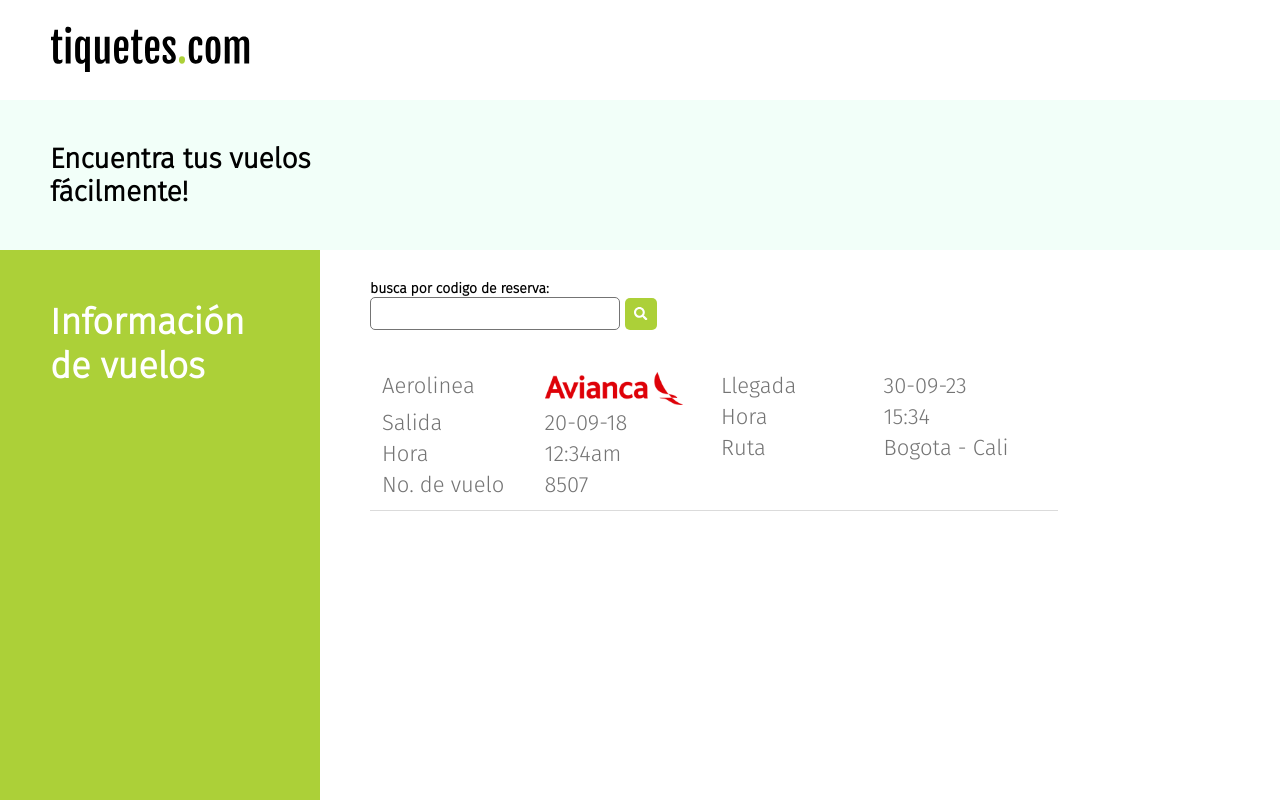
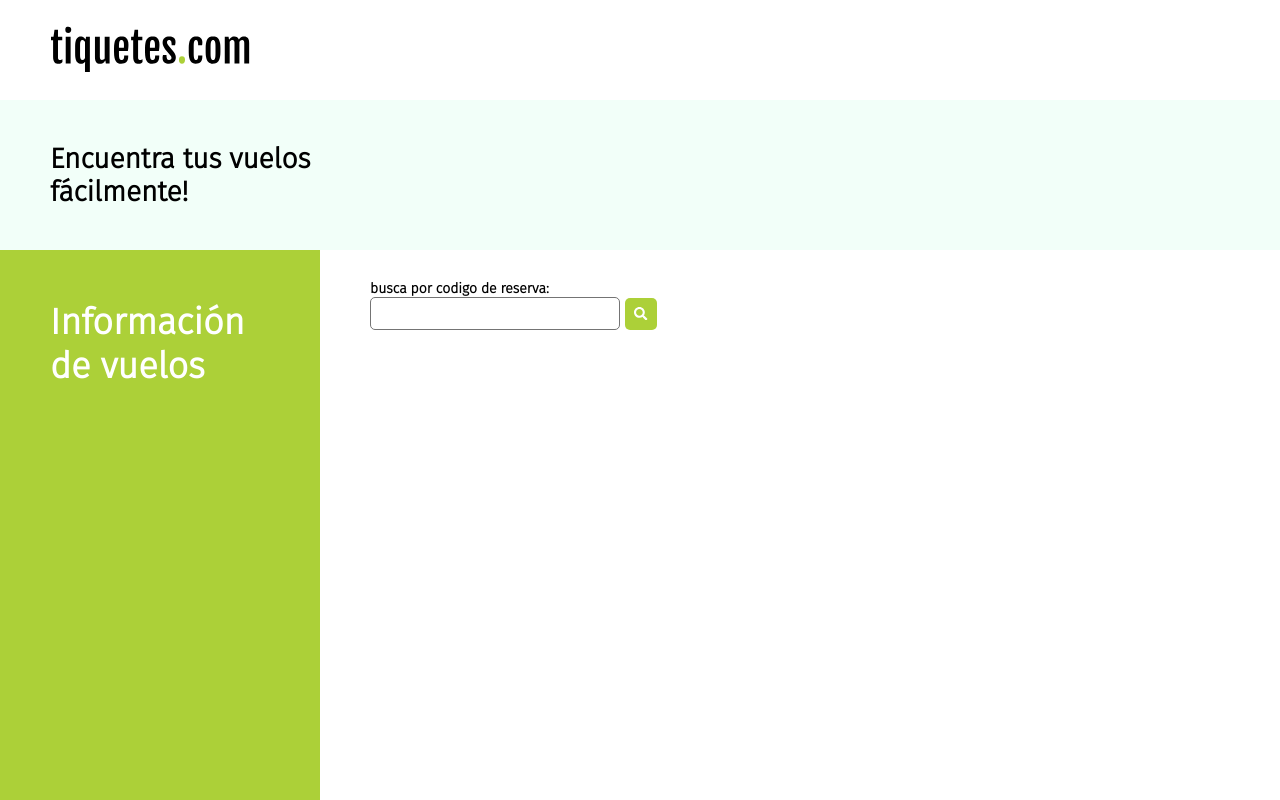
Before and after one commit to andressva/tiquetesapp, a Next.js app: page / in a window 1280 px wide. Shown: the top 800 px of the page. Built offline with nearby package versions, Linux system fonts and the light colour scheme.

Commit message:
Provider context added

```diff
--- /dev/null
+++ b/Provider/context.js
@@ -0,0 +1,24 @@
+import { createContext, useContext, useState } from 'react';
+
+const AppContext = createContext();
+
+export function AppProvider({ children }) {
+  const [ flights, setFlights ] = useState([]);
+
+  const searchFlights = (criteria) => {
+    console.log(criteria)
+  }
+
+  return (
+    <AppContext.Provider value={{
+      flights: flights,
+      searchFlights: searchFlights,
+    }}>
+      {children}
+    </AppContext.Provider>
+  );
+}
+
+export function useAppContext() {
+  return useContext(AppContext);
+}
--- a/components/FlightsList/FlightsList.js
+++ b/components/FlightsList/FlightsList.js
@@ -1,15 +1,26 @@
 import styles from './FlightsList.module.css'
 import Image from 'next/image'
+import { useAppContext } from '../../Provider/context'
 
 export default function FlightsList() {
+  const context = useAppContext();
+  const { flights } = context;
   const aero = 'AV'
   return (
     <div className={styles.section}>
+      {flights && flights.map(f => {
+        return <flightItem key={f.numero_vuelo} />
+      })}
+    </div>
+  )
+}
 
-      <div className={styles.item}>
+const flightItem = () => {
+  return (
+    <div className={styles.item}>
         <div className={styles.column}>
           <div className={styles.field}>
-            <p>Aerolinea</p>
+            <p>{sharedState}</p>
             <Image
               src={`/images/${aero}.png`}
               alt="Picture of the author"
@@ -45,7 +56,5 @@ export default function FlightsList() {
           </div>
         </div>
       </div>
-
-    </div>
   )
 }
--- a/components/Searcher/Searcher.js
+++ b/components/Searcher/Searcher.js
@@ -2,18 +2,22 @@ import styles from './Searcher.module.css'
 import { useForm } from "react-hook-form";
 import { FaSearch } from 'react-icons/fa';
 
+import { useAppContext } from '../../Provider/context'
+
 export default function Searcher() {
+  const context = useAppContext();
+  const { searchFlights } = context;
   const { register, handleSubmit, errors } = useForm();
 
   const onSubmit = data => {
-    console.log(data)
+    searchFlights(data);
   }
 
   return (
     <form className={styles.searcher} id="searchForm" onSubmit={handleSubmit(onSubmit)}>
       <label className={styles.label} htmlFor="criteria" >busca por codigo de reserva:</label>
       <div className={styles.inputWrap}>
-          <input className={styles.input} name="criteria" ref={register({ required: true })} />
+          <input className={styles.input} maxLength="10" name="criteria" ref={register({ required: true })} />
           <button className={styles.btn} type="submit" form="searchForm" ><FaSearch /></button>
       </div>
       {errors.criteria && <span className={styles.error}>Este campo es requerido</span>}
--- a/pages/_app.js
+++ b/pages/_app.js
@@ -1,7 +1,12 @@
 import '../styles/globals.css'
+import { AppProvider } from '../Provider/context'
 
 function MyApp({ Component, pageProps }) {
-  return <Component {...pageProps} />
+  return (
+    <AppProvider>
+      <Component {...pageProps} />
+    </AppProvider>
+  )
 }
 
 export default MyApp
```
